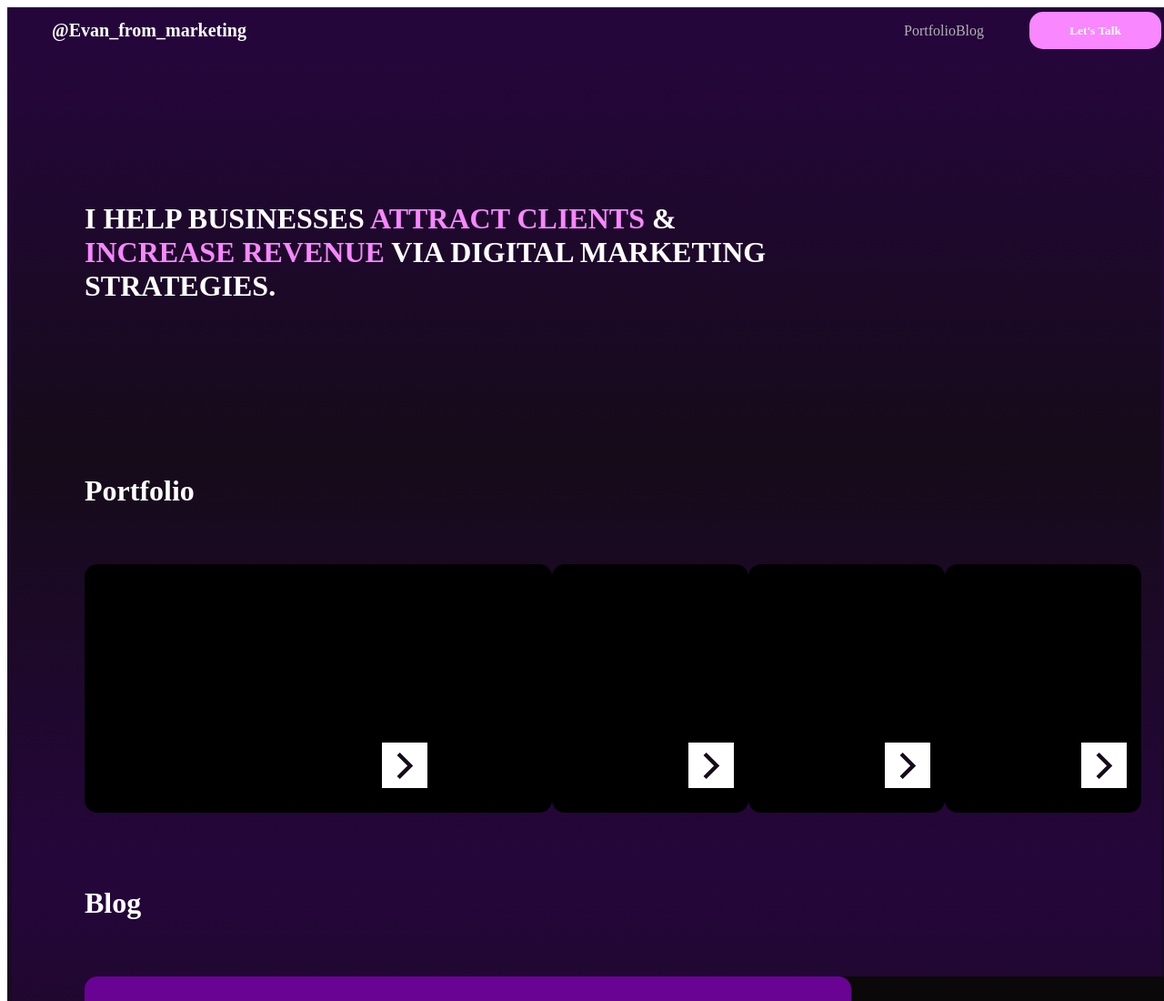
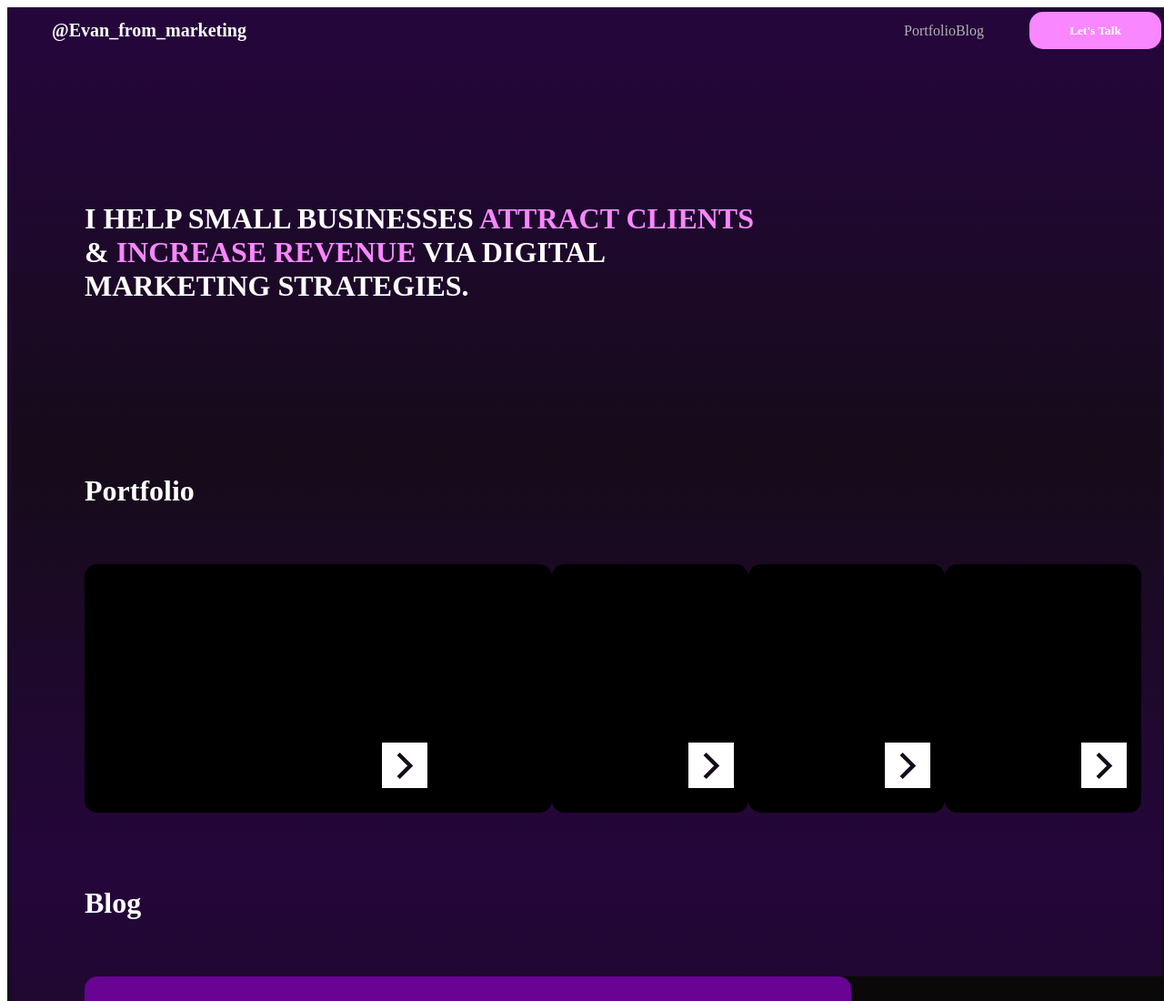
Before and after one commit to Evan-from-Marketing/portfolio, a plain HTML site: page index.html in a window 1280 px wide. Shown: the top 1100 px of the page at 91% size. Drawn offline with Linux system fonts and the light colour scheme.

Commit message:
testing editing using vs code github.dev online editor

```diff
--- a/index.html
+++ b/index.html
@@ -70,7 +70,7 @@
       <div class="home-hero-container">
         <div class="home-container2">
           <h1 class="home-heading">
-            <span>I HELP BUSINESSES</span>
+            <span>I HELP SMALL BUSINESSES</span>
             <span class="home-text09">ATTRACT CLIENTS</span>
             <span>&amp;</span>
             <span class="home-text11">INCREASE REVENUE</span>
```
